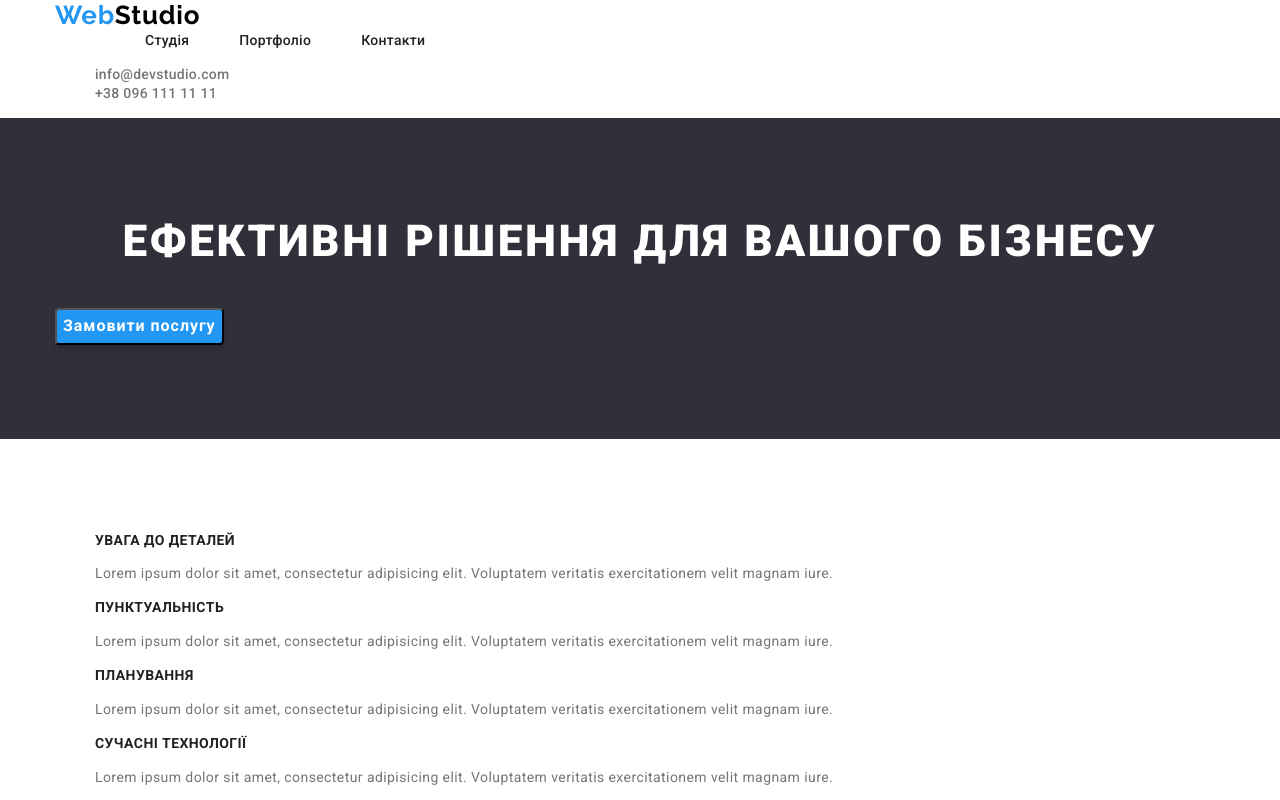
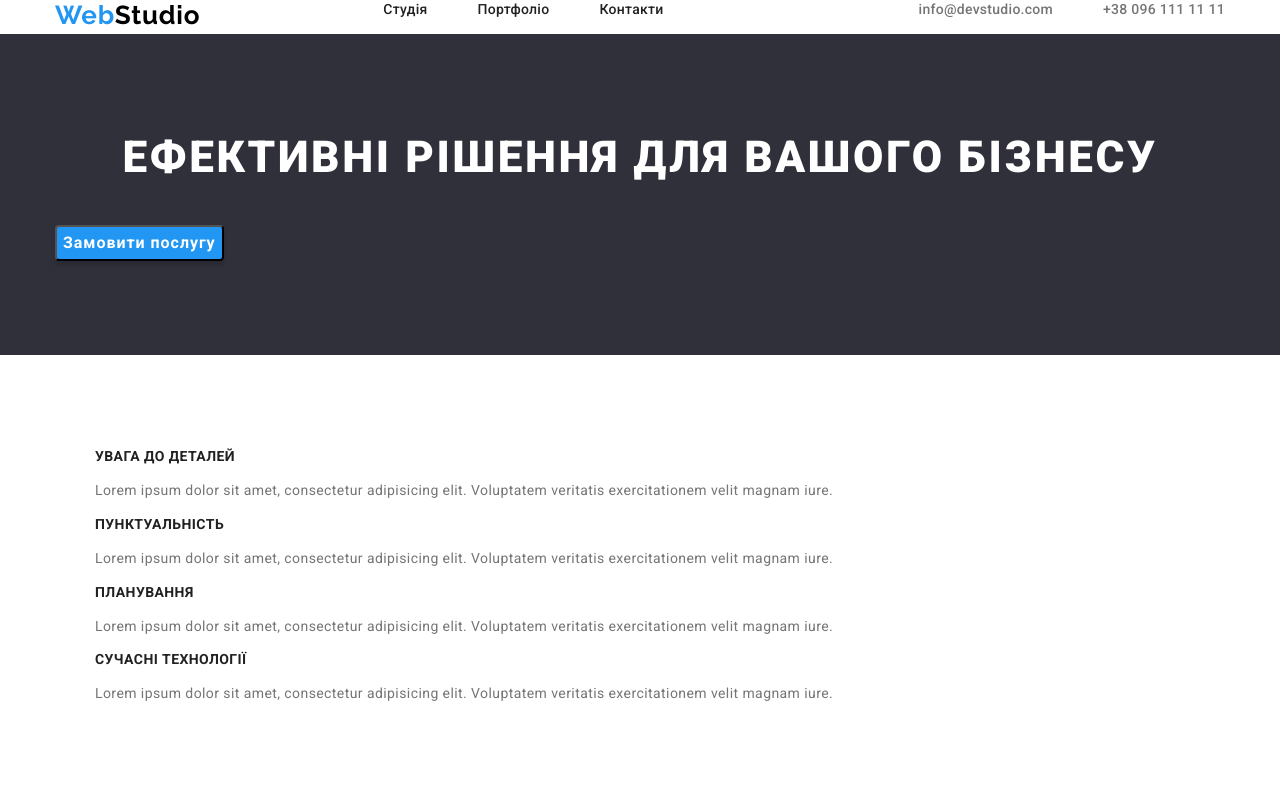
Before and after one commit to Oksana07/WebStudia, a plain HTML site: page index.html in a window 1280 px wide. Shown: the top 800 px of the page. Drawn offline with nearby package versions, Linux system fonts and the light colour scheme.

Commit message:
робота на уроці хедер

```diff
--- a/css/style.css
+++ b/css/style.css
@@ -69,6 +69,9 @@ padding-right: 15px;
 }
 
 /* header */
+.top-navigation{
+    display: flex;
+}
 
 .logo{
 font-family: 'Raleway';
@@ -99,6 +102,7 @@ color: #212121;
 
 .menu-list{
     display: flex;
+    margin-left: 93px;
 
 }
 
@@ -106,6 +110,14 @@ color: #212121;
     margin-left: 50px;
 }
 
+.list-contakts{
+    display: flex;
+    margin-left: auto;
+}
+
+.list-contakts >.item{
+    margin-left: 50px;
+}
 
 .header-contakt{
 font-style: normal;
--- a/index.html
+++ b/index.html
@@ -19,18 +19,20 @@
 <body>
     <header>
         <div class="container">
-            <nav>
+            <nav class="top-navigation">
                 <a href="/" class="logo link"><span class="span-logo">Web</span>Studio</a>
                 <ul class="menu-list">
                     <li class="menu-item"><a href="" class="menu link">Студія</a></li>
                     <li class="menu-item"><a href="./portfolio.html" class="menu link">Портфоліо</a></li>
                     <li class="menu-item"><a href="" class="menu link">Контакти</a></li>
                 </ul>
+
+                <ul class="list-contakts">
+                    <li class="item"><a href="mailto:info@devstudio.com" class="header-contakt link">
+                            info@devstudio.com</a></li>
+                    <li class="item"><a href="tel:+380961111111" class="header-contakt link">+38 096 111 11 11</a></li>
+                </ul>
             </nav>
-            <ul>
-                <li><a href="mailto:info@devstudio.com" class="header-contakt link"> info@devstudio.com</a></li>
-                <li><a href="tel:+380961111111" class="header-contakt link">+38 096 111 11 11</a></li>
-            </ul>
         </div>
     </header>
 
```
